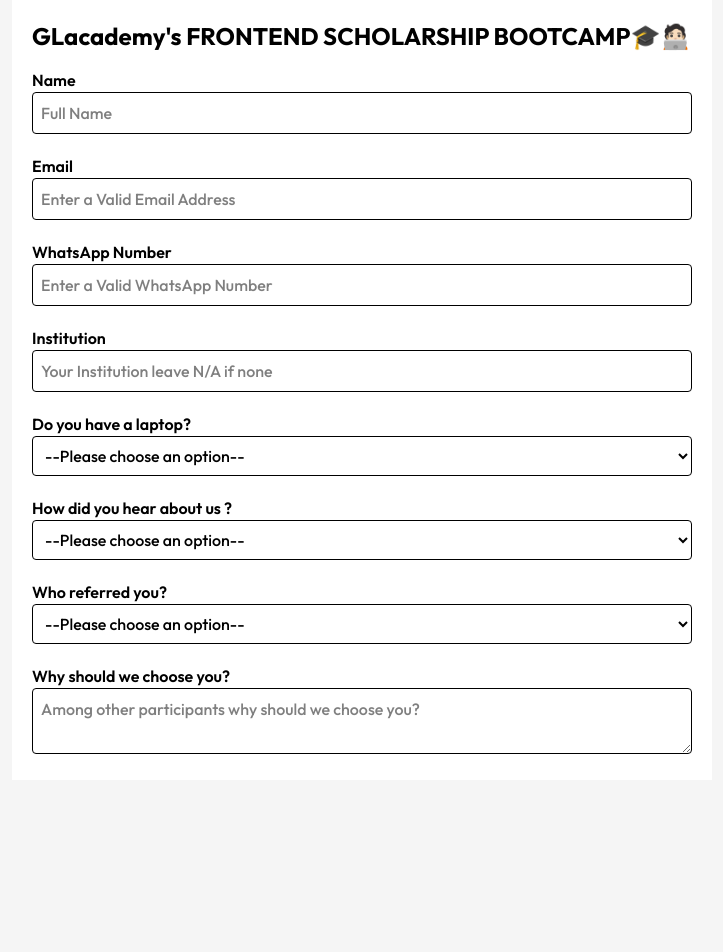
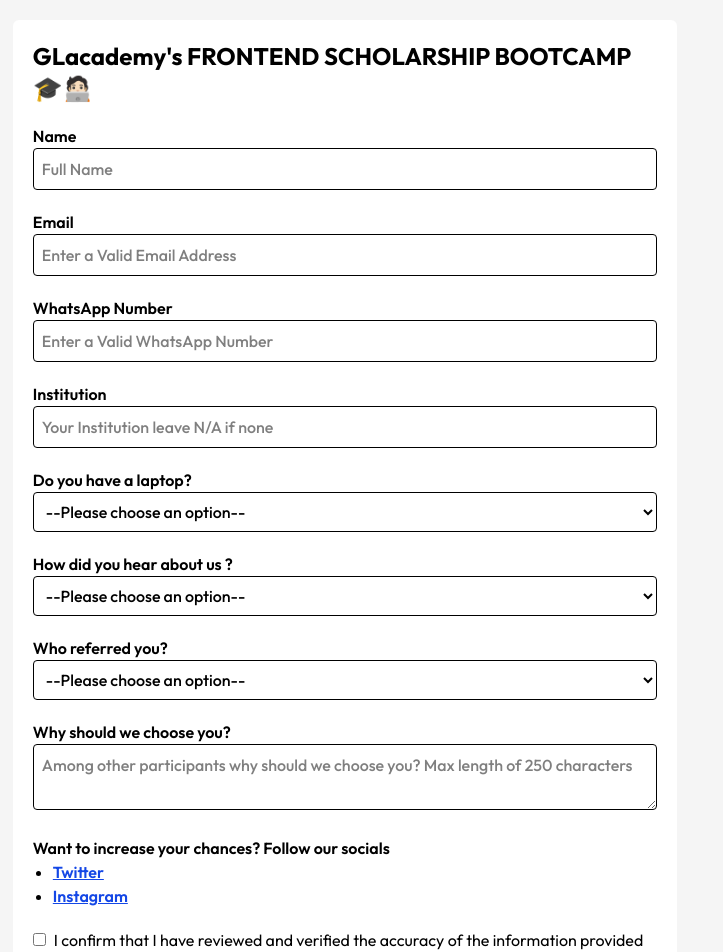
Before and after one commit to johnedokpolor/Scholarship, a Next.js app in the folder frontend/: page / in a window 1280 px wide. Shown: the top 952 px of the page, without its empty margins (278-1001 px from the left). Before the commit the page ends 800 px from the top, so only its background shows below. Built offline with nearby package versions, Linux system fonts and the light colour scheme.

Commit message:
deploy frontend

```diff
--- a/frontend/app/layout.tsx
+++ b/frontend/app/layout.tsx
@@ -1,5 +1,6 @@
 import type { Metadata } from "next";
 import "./globals.css";
+import { Toaster } from "react-hot-toast";
 
 export const metadata: Metadata = {
   title: "Tech Scholarship",
@@ -13,7 +14,10 @@
 }>) {
   return (
     <html lang="en">
-      <body className={`antialiased flex justify-center`}>{children}</body>
+      <body className={`antialiased flex justify-center`}>
+        <Toaster />
+        <div>{children}</div>
+      </body>
     </html>
   );
 }
--- a/frontend/app/page.tsx
+++ b/frontend/app/page.tsx
@@ -1,6 +1,8 @@
 "use client";
 import Image from "next/image";
-import { useState } from "react";
+import { FormEvent, useState } from "react";
+import axiosInstance from "@/utils/axiosInstance";
+import toast from "react-hot-toast";
 
 export default function Home() {
   const [applicant, setApplicant] = useState({
@@ -13,18 +15,61 @@
     referredBy: "",
     reason: "",
   });
+  const [loading, setLoading] = useState(false);
+  const [isApplied, setIsApplied] = useState(false);
   const handleChange = (key: string, value: string) => {
     setApplicant({ ...applicant, [key]: value });
   };
-  const handleSubmit = () => {};
+  const handleSubmit = async (e: FormEvent) => {
+    console.log(applicant.number.length);
+    if (applicant.number.length !== 11) {
+      toast.error("Please enter a valid 11 digit number");
+    }
+    if (
+      applicant.haveLaptop === "" ||
+      applicant.hearAboutUs === "" ||
+      applicant.referredBy === ""
+    ) {
+      toast.error("Please select all dropdown fields");
+    }
+    e.preventDefault();
+    setLoading(true);
+    try {
+      const response = await axiosInstance.post("/apply", applicant);
+      console.log(response.data);
+      setLoading(false);
+      setIsApplied(true);
+    } catch (error) {
+      console.log(error);
+      setLoading(false);
+    }
+  };
+  const handleLinkClick = (link: string) => {
+    // opens url in a new window tab
+    window.open(link, "_blank");
+  };
   console.log(applicant);
 
   return (
-    <div className="bg-white max-w-[700px] w-[90%] p-5">
+    <div>
+      {isApplied ? (
+        <div className="flex items-center h-screen">
+          <div className=" text-center  bg-white max-w-[700px] rounded-md w-[90%] p-5">
+            <h1 className="text-2xl font-bold">Congratulations🎉</h1>
+            <p>
+              You successfully applied for the scholarship, an application mail
+              will be sent to you shortly.📧
+            </p>
+          </div>
+        </div>
+      ) : (
+        <form
+          onSubmit={handleSubmit}
+          className="flex flex-col gap-5 bg-white max-w-[700px] rounded-md w-[90%] p-5 m-5 "
+        >
           <h1 className="font-bold text-2xl">
             GLacademy's FRONTEND SCHOLARSHIP BOOTCAMP🎓🧑🏻‍💻
           </h1>
-      <form onSubmit={handleSubmit} className="flex flex-col gap-5 mt-4">
           <label className="text-base font-semibold">
             {" "}
             Name <br />
@@ -34,6 +79,7 @@
               placeholder="Full Name"
               onChange={({ target }) => handleChange("name", target.value)}
               value={applicant.name}
+              required
             />
           </label>
           <label className="text-base font-semibold">
@@ -56,6 +102,8 @@
               placeholder="Enter a Valid WhatsApp Number"
               onChange={({ target }) => handleChange("number", target.value)}
               value={applicant.number}
+              maxLength={11}
+              required
             />
           </label>
           <label className="text-base font-semibold">
@@ -65,8 +113,11 @@
               type="text"
               className="border w-full font-medium outline-0 rounded border-black px-2 py-2"
               placeholder="Your Institution leave N/A if none"
-            onChange={({ target }) => handleChange("institution", target.value)}
+              onChange={({ target }) =>
+                handleChange("institution", target.value)
+              }
               value={applicant.institution}
+              required
             />
           </label>
           <label className="text-base font-semibold">
@@ -75,7 +126,10 @@
             <select
               className="border w-full font-medium outline-0 rounded border-black px-2 py-2"
               value={applicant.haveLaptop}
-            onChange={({ target }) => handleChange("haveLaptop", target.value)}
+              onChange={({ target }) =>
+                handleChange("haveLaptop", target.value)
+              }
+              required
             >
               <option>--Please choose an option--</option>
               <option value="Yes">Yes</option>
@@ -88,7 +142,10 @@
             <select
               className="border w-full font-medium outline-0 rounded border-black px-2 py-2"
               value={applicant.hearAboutUs}
-            onChange={({ target }) => handleChange("hearAboutUs", target.value)}
+              onChange={({ target }) =>
+                handleChange("hearAboutUs", target.value)
+              }
+              required
             >
               <option>--Please choose an option--</option>
               <option value="Facebook">Facebook</option>
@@ -104,26 +161,66 @@
             <select
               className="border w-full font-medium outline-0 rounded border-black px-2 py-2"
               value={applicant.referredBy}
-            onChange={({ target }) => handleChange("referredBy", target.value)}
+              onChange={({ target }) =>
+                handleChange("referredBy", target.value)
+              }
+              required
             >
               <option>--Please choose an option--</option>
               <option value="Mr Aderoju">Mr Aderoju</option>
               <option value="Mr Nuhu">Mr Nuhu</option>
               <option value="Mrs Abdulfattah">Mrs Abdulfattah</option>
               <option value="Mrs Joy Konyeha">Mrs Joy Konyeha</option>
+              <option value="Other">Other</option>
             </select>
           </label>
           <label className="text-base font-semibold">
             {" "}
             Why should we choose you? <br />
             <textarea
+              maxLength={250}
               className="border w-full font-medium outline-0 rounded border-black px-2 py-2"
               value={applicant.reason}
               onChange={({ target }) => handleChange("reason", target.value)}
-            placeholder="Among other participants why should we choose you?"
+              placeholder="Among other participants why should we choose you? Max length of 250 characters "
+              required
             />
           </label>
+          <label className="text-base font-semibold">
+            Want to increase your chances? Follow our socials
+            <ul className="list-disc pl-5">
+              <li
+                onClick={() =>
+                  handleLinkClick("https://x.com/glacademy_code?s=09")
+                }
+              >
+                <a className="underline text-blue-700 cursor-pointer">
+                  Twitter
+                </a>
+              </li>
+              <li
+                onClick={() =>
+                  handleLinkClick("https://www.instagram.com/glacademy_code")
+                }
+              >
+                <a className="underline text-blue-700 cursor-pointer">
+                  Instagram
+                </a>
+              </li>
+            </ul>
+          </label>
+          <div>
+            <input type="checkbox" className="mr-2" required />
+            <label>
+              I confirm that I have reviewed and verified the accuracy of the
+              information provided
+            </label>
+          </div>
+          <button className="bg-blue-700 px-3 py-2 cursor-pointer text-white rounded">
+            {loading ? "Applying..." : "Apply"}
+          </button>
         </form>
+      )}
     </div>
   );
 }
--- a/frontend/utils/axiosInstance.ts
+++ b/frontend/utils/axiosInstance.ts
@@ -2,7 +2,7 @@
 import axios from "axios";
 
 const axiosInstance = axios.create({
-  baseURL: "https://api.", // Replace with your API base URL
+  baseURL: "https://scholarship-xxy2.onrender.com/api", // Replace with your API base URL
   timeout: 10000, // 10 seconds timeout
   headers: {
     "Content-Type": "application/json",
```
Lines whose indentation alone changed are shown as unchanged.
